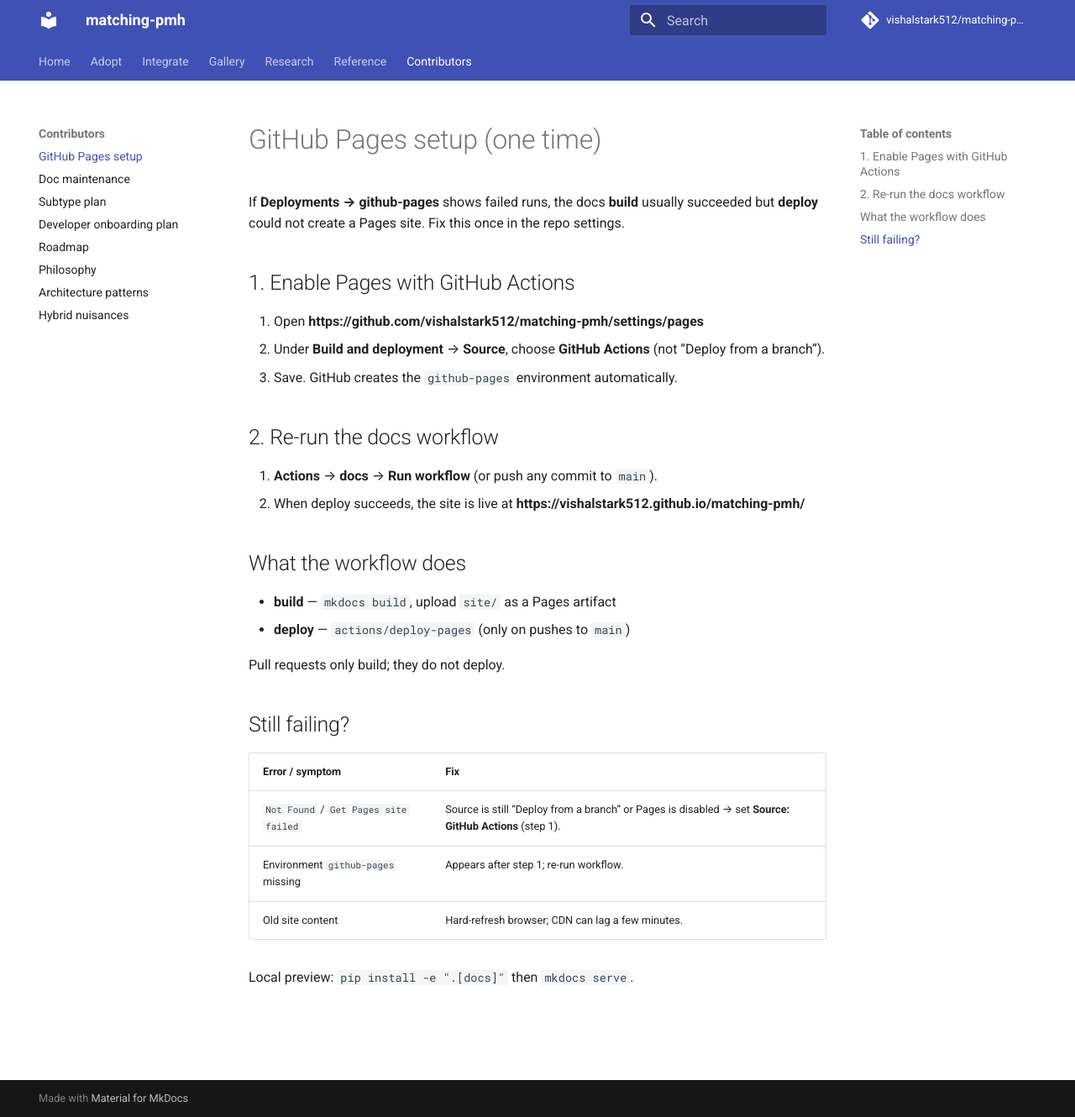
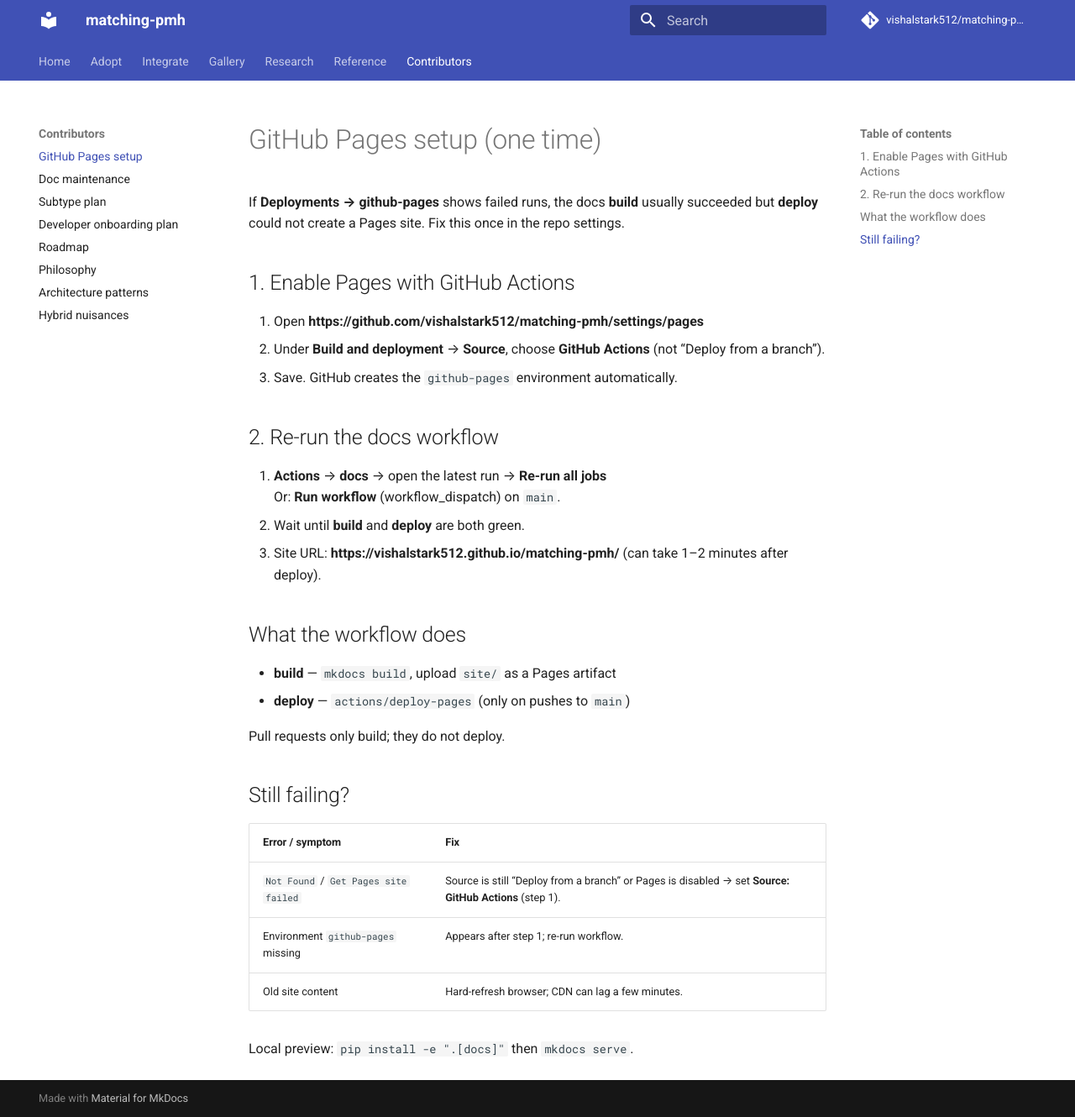
Before and after one commit to vishalstark512/matching-pmh, an MkDocs documentation site: the page built from docs/GITHUB_PAGES_SETUP.md, in a window 1280 px wide and 1330 px high. Shown: the whole window at 84% size. Built offline with MkDocs 1.6.1 and Material for MkDocs 9.7.7, drawn with Linux system fonts in a browser that asks for light colours; comment, search, counter and statistics services are not loaded.

```diff
--- a/docs/GITHUB_PAGES_SETUP.md
+++ b/docs/GITHUB_PAGES_SETUP.md
@@ -10,8 +10,10 @@ If **Deployments → github-pages** shows failed runs, the docs **build** usuall
 
 ## 2. Re-run the docs workflow
 
-1. **Actions** → **docs** → **Run workflow** (or push any commit to `main`).
-2. When deploy succeeds, the site is live at **https://vishalstark512.github.io/matching-pmh/**
+1. **Actions** → **docs** → open the latest run → **Re-run all jobs**
+   Or: **Run workflow** (workflow_dispatch) on `main`.
+2. Wait until **build** and **deploy** are both green.
+3. Site URL: **https://vishalstark512.github.io/matching-pmh/** (can take 1–2 minutes after deploy).
 
 ## What the workflow does
 
```
Also changed, not shown: 1 other file.
